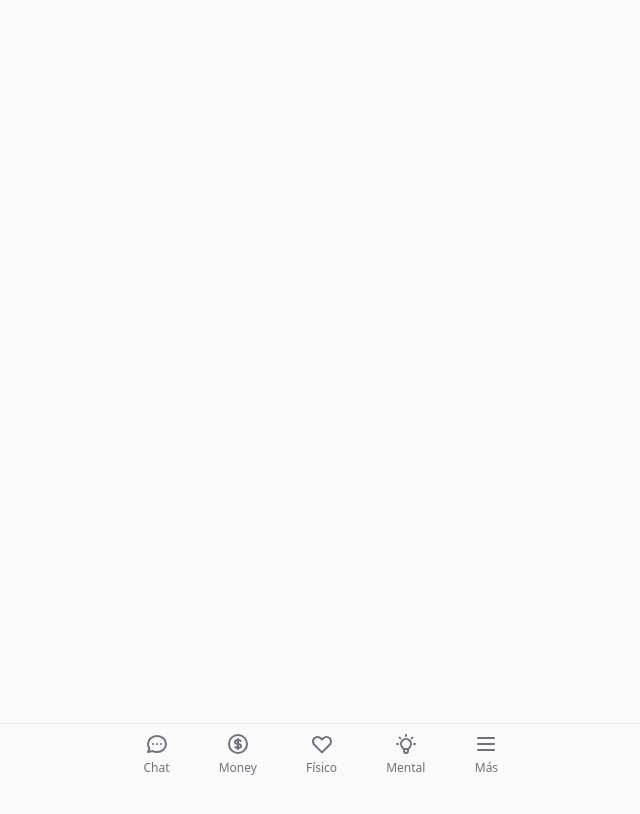
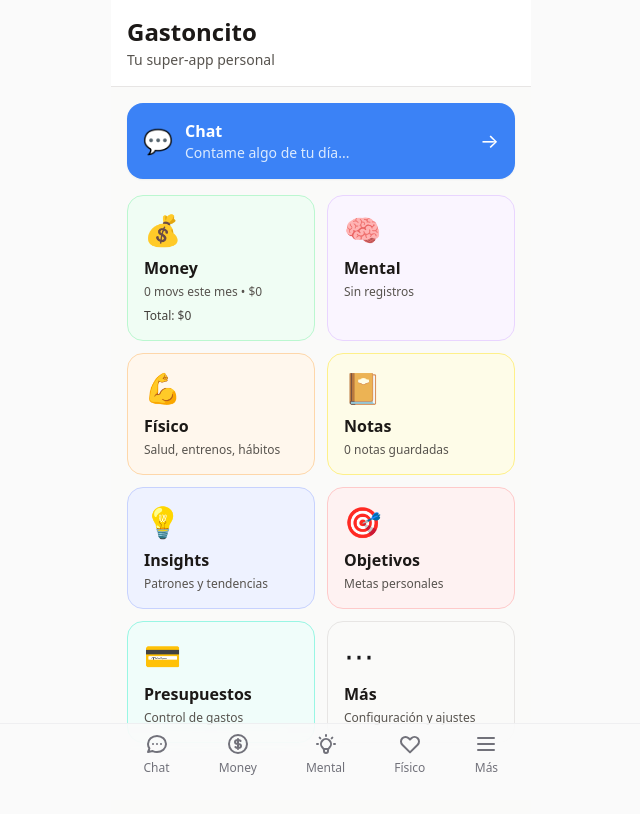
Before and after one commit to MonteNicolass/Gastoncito-, a Next.js app: page / in a window 1280 px wide. Before the commit this address had no page. Shown: the top 814 px of the page, without its empty margins (319-959 px from the left). Built offline with nearby package versions, Linux system fonts and the light colour scheme.

Commit message:
show main dashboard sections

```diff
--- a/app/page.tsx
+++ b/app/page.tsx
@@ -1,14 +1,178 @@
 'use client'
 
-import { useEffect } from 'react'
+import { useState, useEffect } from 'react'
 import { useRouter } from 'next/navigation'
+import Link from 'next/link'
+import { initDB, getMovimientos, getLifeEntriesByDomain, getNotes, getWallets } from '@/lib/storage'
 
 export default function Home() {
   const router = useRouter()
+  const [stats, setStats] = useState({
+    moneyTotal: 0,
+    moneyCount: 0,
+    mentalAvg: 0,
+    mentalCount: 0,
+    notesCount: 0,
+    walletsTotal: 0
+  })
 
   useEffect(() => {
-    router.push('/chat')
-  }, [router])
+    loadStats()
+  }, [])
 
-  return null
+  async function loadStats() {
+    await initDB()
+
+    const movimientos = await getMovimientos()
+    const mentalEntries = await getLifeEntriesByDomain('mental')
+    const notes = await getNotes()
+    const wallets = await getWallets()
+
+    const moneyThisMonth = movimientos.filter(m => {
+      const fecha = new Date(m.fecha)
+      const now = new Date()
+      return fecha.getMonth() === now.getMonth() && fecha.getFullYear() === now.getFullYear()
+    })
+
+    const gastos = moneyThisMonth.filter(m => m.tipo === 'gasto').reduce((sum, m) => sum + m.monto, 0)
+
+    const mentalWithScore = mentalEntries.filter(e => e.meta?.score)
+    const mentalAvg = mentalWithScore.length > 0
+      ? mentalWithScore.reduce((sum, e) => sum + e.meta.score, 0) / mentalWithScore.length
+      : 0
+
+    const walletsTotal = wallets.reduce((sum, w) => sum + (w.saldo || 0), 0)
+
+    setStats({
+      moneyTotal: gastos,
+      moneyCount: moneyThisMonth.length,
+      mentalAvg: Math.round(mentalAvg * 10) / 10,
+      mentalCount: mentalEntries.length,
+      notesCount: notes.length,
+      walletsTotal: Math.round(walletsTotal)
+    })
+  }
+
+  const sections = [
+    {
+      name: 'Chat',
+      path: '/chat',
+      icon: '💬',
+      desc: 'Registrar eventos del día',
+      color: 'bg-blue-50 dark:bg-blue-950/30 border-blue-200 dark:border-blue-800'
+    },
+    {
+      name: 'Money',
+      path: '/money/movimientos',
+      icon: '💰',
+      desc: `${stats.moneyCount} movs este mes • $${stats.moneyTotal.toLocaleString()}`,
+      stat: `Total: $${stats.walletsTotal.toLocaleString()}`,
+      color: 'bg-green-50 dark:bg-green-950/30 border-green-200 dark:border-green-800'
+    },
+    {
+      name: 'Mental',
+      path: '/mental/estado',
+      icon: '🧠',
+      desc: stats.mentalCount > 0 ? `${stats.mentalCount} registros` : 'Sin registros',
+      stat: stats.mentalAvg > 0 ? `Promedio: ${stats.mentalAvg}/10` : '',
+      color: 'bg-purple-50 dark:bg-purple-950/30 border-purple-200 dark:border-purple-800'
+    },
+    {
+      name: 'Físico',
+      path: '/fisico',
+      icon: '💪',
+      desc: 'Salud, entrenos, hábitos',
+      color: 'bg-orange-50 dark:bg-orange-950/30 border-orange-200 dark:border-orange-800'
+    },
+    {
+      name: 'Notas',
+      path: '/mental/diario',
+      icon: '📔',
+      desc: `${stats.notesCount} notas guardadas`,
+      color: 'bg-yellow-50 dark:bg-yellow-950/30 border-yellow-200 dark:border-yellow-800'
+    },
+    {
+      name: 'Insights',
+      path: '/money/insights',
+      icon: '💡',
+      desc: 'Patrones y tendencias',
+      color: 'bg-indigo-50 dark:bg-indigo-950/30 border-indigo-200 dark:border-indigo-800'
+    },
+    {
+      name: 'Objetivos',
+      path: '/mental/objetivos',
+      icon: '🎯',
+      desc: 'Metas personales',
+      color: 'bg-red-50 dark:bg-red-950/30 border-red-200 dark:border-red-800'
+    },
+    {
+      name: 'Presupuestos',
+      path: '/money/presupuestos',
+      icon: '💳',
+      desc: 'Control de gastos',
+      color: 'bg-teal-50 dark:bg-teal-950/30 border-teal-200 dark:border-teal-800'
+    },
+    {
+      name: 'Más',
+      path: '/mas',
+      icon: '⋯',
+      desc: 'Configuración y ajustes',
+      color: 'bg-stone-50 dark:bg-stone-950/30 border-stone-200 dark:border-stone-800'
+    }
+  ]
+
+  return (
+    <div className="min-h-screen bg-stone-50 dark:bg-stone-950 pb-20">
+      {/* Header */}
+      <div className="sticky top-0 z-10 bg-white/95 dark:bg-stone-900/95 backdrop-blur-sm border-b border-stone-200 dark:border-stone-800">
+        <div className="px-4 py-4">
+          <h1 className="text-2xl font-bold text-stone-900 dark:text-stone-100">Gastoncito</h1>
+          <p className="text-sm text-stone-600 dark:text-stone-400 mt-0.5">Tu super-app personal</p>
+        </div>
+      </div>
+
+      {/* Quick Chat */}
+      <div className="px-4 pt-4">
+        <Link
+          href="/chat"
+          className="block p-4 bg-blue-500 text-white rounded-2xl shadow-sm active:scale-[0.98] transition-transform"
+        >
+          <div className="flex items-center gap-3">
+            <span className="text-2xl">💬</span>
+            <div className="flex-1">
+              <div className="font-semibold">Chat</div>
+              <div className="text-sm text-blue-100">Contame algo de tu día...</div>
+            </div>
+            <span className="text-xl">→</span>
+          </div>
+        </Link>
+      </div>
+
+      {/* Sections Grid */}
+      <div className="px-4 pt-4 pb-4">
+        <div className="grid grid-cols-2 gap-3">
+          {sections.slice(1).map((section) => (
+            <Link
+              key={section.path}
+              href={section.path}
+              className={`p-4 rounded-2xl border ${section.color} active:scale-[0.98] transition-transform`}
+            >
+              <div className="text-3xl mb-2">{section.icon}</div>
+              <div className="font-semibold text-stone-900 dark:text-stone-100 mb-1">
+                {section.name}
+              </div>
+              <div className="text-xs text-stone-600 dark:text-stone-400 line-clamp-2">
+                {section.desc}
+              </div>
+              {section.stat && (
+                <div className="text-xs font-medium text-stone-700 dark:text-stone-300 mt-2">
+                  {section.stat}
+                </div>
+              )}
+            </Link>
+          ))}
+        </div>
+      </div>
+    </div>
+  )
 }
--- a/components/ui/BottomTabs.js
+++ b/components/ui/BottomTabs.js
@@ -18,10 +18,19 @@ export default function BottomTabs() {
     },
     {
       name: 'Money',
-      href: '/money',
+      href: '/money/movimientos',
       icon: (active) => (
         <svg className="w-6 h-6" fill={active ? 'currentColor' : 'none'} stroke="currentColor" strokeWidth={active ? 0 : 2} viewBox="0 0 24 24">
           <path strokeLinecap="round" strokeLinejoin="round" d="M12 8c-1.657 0-3 .895-3 2s1.343 2 3 2 3 .895 3 2-1.343 2-3 2m0-8c1.11 0 2.08.402 2.599 1M12 8V7m0 1v8m0 0v1m0-1c-1.11 0-2.08-.402-2.599-1M21 12a9 9 0 11-18 0 9 9 0 0118 0z" />
+        </svg>
+      )
+    },
+    {
+      name: 'Mental',
+      href: '/mental/estado',
+      icon: (active) => (
+        <svg className="w-6 h-6" fill={active ? 'currentColor' : 'none'} stroke="currentColor" strokeWidth={active ? 0 : 2} viewBox="0 0 24 24">
+          <path strokeLinecap="round" strokeLinejoin="round" d="M9.663 17h4.673M12 3v1m6.364 1.636l-.707.707M21 12h-1M4 12H3m3.343-5.657l-.707-.707m2.828 9.9a5 5 0 117.072 0l-.548.547A3.374 3.374 0 0014 18.469V19a2 2 0 11-4 0v-.531c0-.895-.356-1.754-.988-2.386l-.548-.547z" />
         </svg>
       )
     },
@@ -31,15 +40,6 @@ export default function BottomTabs() {
       icon: (active) => (
         <svg className="w-6 h-6" fill={active ? 'currentColor' : 'none'} stroke="currentColor" strokeWidth={active ? 0 : 2} viewBox="0 0 24 24">
           <path strokeLinecap="round" strokeLinejoin="round" d="M4.318 6.318a4.5 4.5 0 000 6.364L12 20.364l7.682-7.682a4.5 4.5 0 00-6.364-6.364L12 7.636l-1.318-1.318a4.5 4.5 0 00-6.364 0z" />
-        </svg>
-      )
-    },
-    {
-      name: 'Mental',
-      href: '/mental',
-      icon: (active) => (
-        <svg className="w-6 h-6" fill={active ? 'currentColor' : 'none'} stroke="currentColor" strokeWidth={active ? 0 : 2} viewBox="0 0 24 24">
-          <path strokeLinecap="round" strokeLinejoin="round" d="M9.663 17h4.673M12 3v1m6.364 1.636l-.707.707M21 12h-1M4 12H3m3.343-5.657l-.707-.707m2.828 9.9a5 5 0 117.072 0l-.548.547A3.374 3.374 0 0014 18.469V19a2 2 0 11-4 0v-.531c0-.895-.356-1.754-.988-2.386l-.548-.547z" />
         </svg>
       )
     },
@@ -59,7 +59,9 @@ export default function BottomTabs() {
       <div className="mx-auto max-w-[420px]">
         <div className="flex items-center justify-around px-2 pb-safe">
           {tabs.map((tab) => {
-            const isActive = pathname === tab.href || pathname.startsWith(tab.href + '/')
+            const baseSection = tab.href.split('/')[1]
+            const currentSection = pathname.split('/')[1]
+            const isActive = currentSection === baseSection
             return (
               <Link
                 key={tab.href}
```
